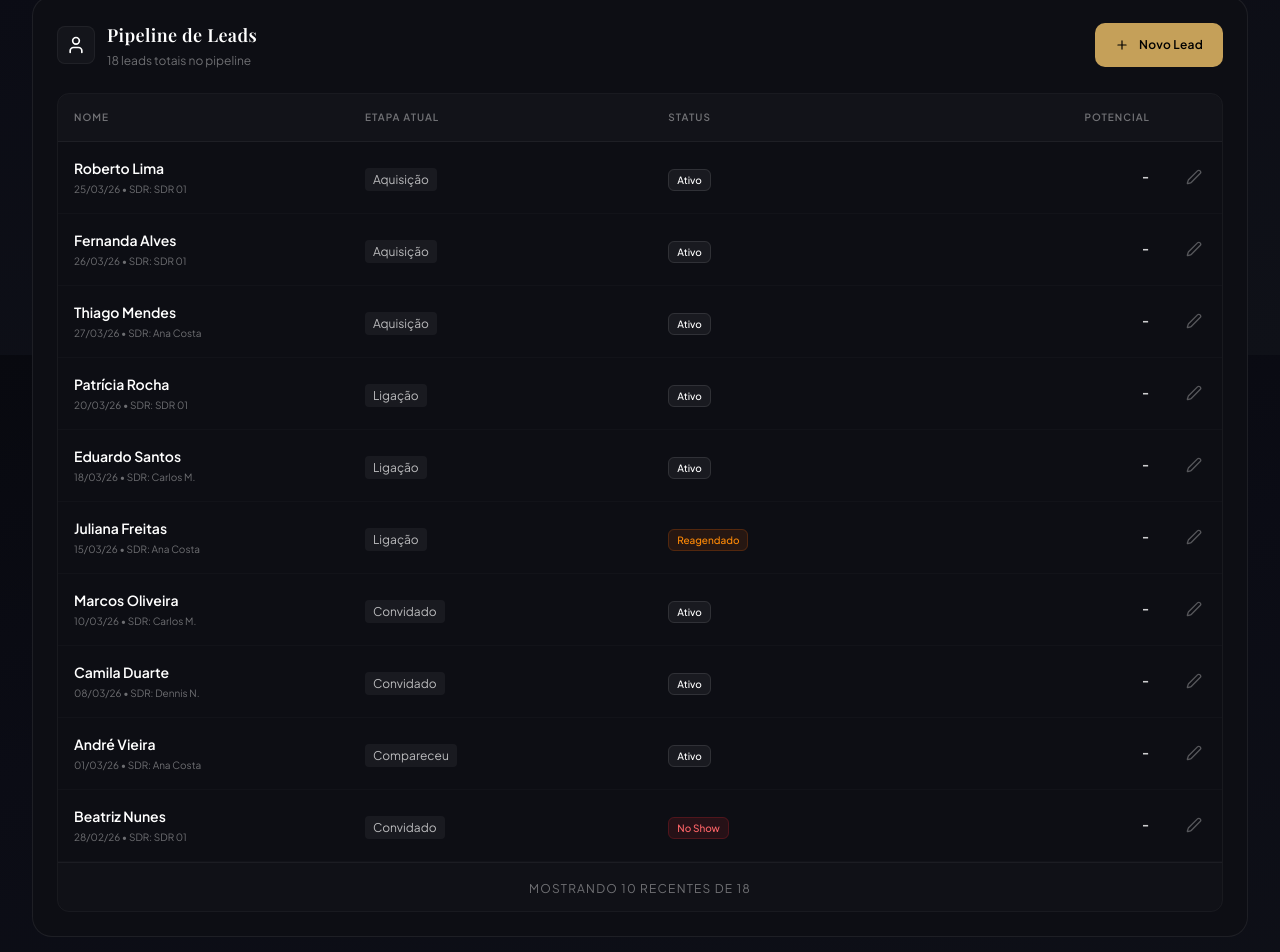
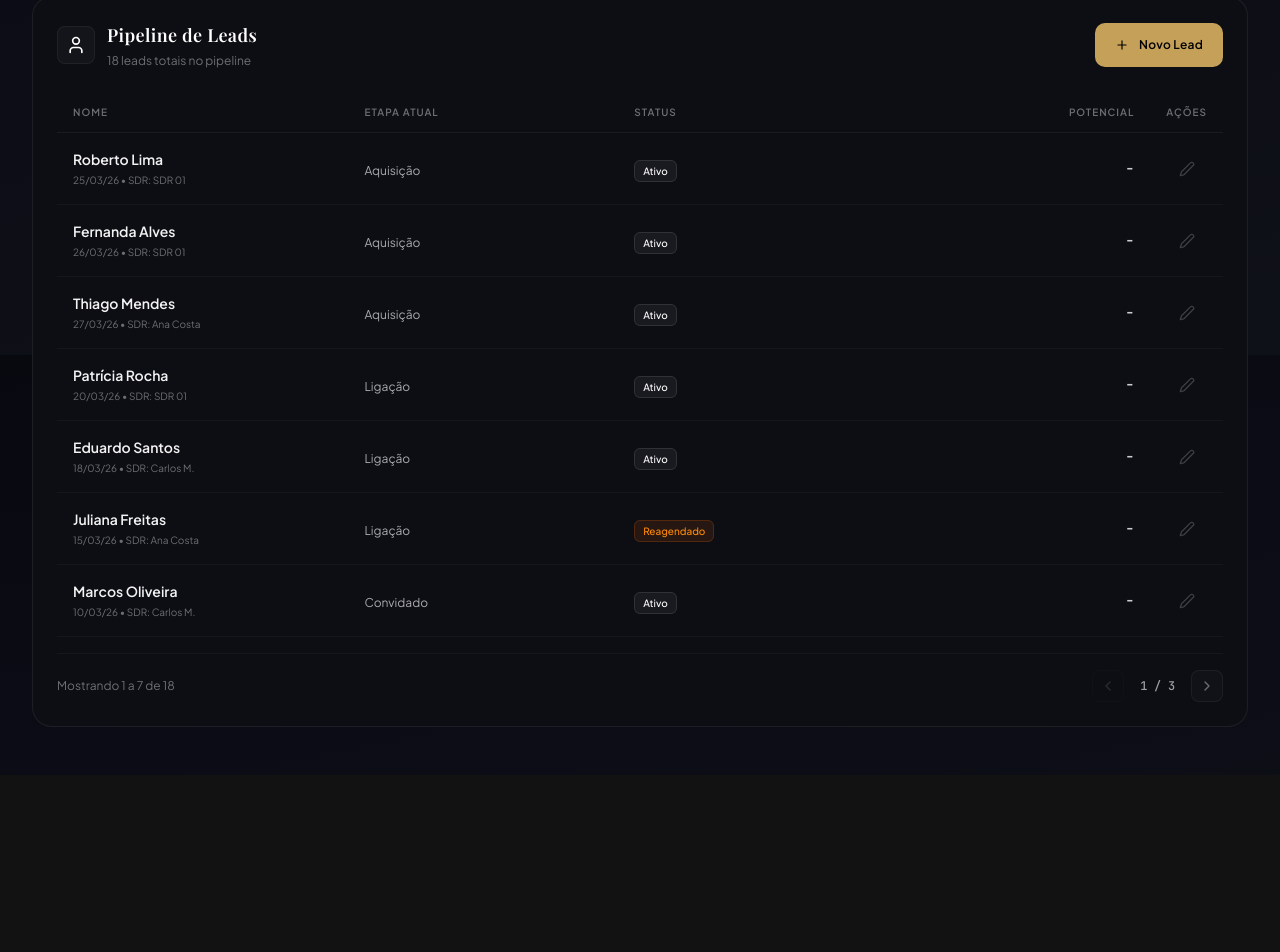
Before and after one commit to 777educacao-group/seven-metricas, a React (Vite) app: page / in a window 1280 px wide. Shown: the part 1245-2197 px from the top of the page. After the commit the page ends 2020 px from the top, so only its background shows below. Built offline with nearby package versions, Linux system fonts and the light colour scheme; a web font is replaced by a local one.

Commit message:
style: table redesign with full row hover states, pagination and enhanced pointer ux

```diff
--- a/src/components/table/LeadsTable.tsx
+++ b/src/components/table/LeadsTable.tsx
@@ -1,9 +1,11 @@
 import { useState } from 'react'
 import { useSevenStore, useFilteredLeads } from '../../store/useSevenStore'
 import { formatBRLCompact, formatDate } from '../../utils/formatters'
-import { User, Plus, Edit2 } from 'lucide-react'
+import { User, Plus, Edit2, ChevronLeft, ChevronRight } from 'lucide-react'
 import { LeadModal } from '../modal/LeadModal'
 import type { Lead } from '../../types'
+
+const ITEMS_PER_PAGE = 7
 
 export function LeadsTable() {
   const { isTvMode } = useSevenStore()
@@ -12,12 +14,22 @@ export function LeadsTable() {
   const [isModalOpen, setIsModalOpen] = useState(false)
   const [selectedLead, setSelectedLead] = useState<Lead | null>(null)
 
+  // Paginação
+  const [currentPage, setCurrentPage] = useState(1)
+  const totalPages = Math.max(1, Math.ceil(leads.length / ITEMS_PER_PAGE))
+
+  const currentLeads = leads.slice(
+    (currentPage - 1) * ITEMS_PER_PAGE,
+    currentPage * ITEMS_PER_PAGE
+  )
+
   function openNewLead() {
     setSelectedLead(null)
     setIsModalOpen(true)
   }
 
   function openEditLead(lead: Lead) {
+    if (isTvMode) return
     setSelectedLead(lead)
     setIsModalOpen(true)
   }
@@ -43,7 +55,7 @@ export function LeadsTable() {
   }
 
   return (
-    <div className="bento-card">
+    <div className="bento-card flex flex-col">
       <div className="flex justify-between items-center mb-6">
         <div className="flex items-center gap-3">
           <div className="p-2 bg-[rgba(255,255,255,0.03)] border border-[rgba(255,255,255,0.05)] rounded-lg text-white">
@@ -62,59 +74,100 @@ export function LeadsTable() {
         )}
       </div>
 
-      <div className="overflow-x-auto rounded-xl border border-[rgba(255,255,255,0.05)]">
+      {/* Tabela com scroll horizontal e visual melhorado */}
+      <div className="overflow-x-auto">
         <table className="w-full text-left border-collapse min-w-[800px]">
           <thead>
-            <tr className="bg-[rgba(255,255,255,0.02)] border-b border-[rgba(255,255,255,0.05)]">
-              <th className="p-4 text-[10px] font-semibold text-[rgba(255,255,255,0.4)] uppercase tracking-widest w-1/4">Nome</th>
-              <th className="p-4 text-[10px] font-semibold text-[rgba(255,255,255,0.4)] uppercase tracking-widest">Etapa Atual</th>
-              <th className="p-4 text-[10px] font-semibold text-[rgba(255,255,255,0.4)] uppercase tracking-widest">Status</th>
-              <th className="p-4 text-[10px] font-semibold text-[rgba(255,255,255,0.4)] uppercase tracking-widest text-right">Potencial</th>
-              {!isTvMode && <th className="p-4 w-12"></th>}
+            <tr className="border-b border-[rgba(255,255,255,0.06)]">
+              <th className="px-4 py-3 text-[10px] font-semibold text-[rgba(255,255,255,0.4)] uppercase tracking-widest w-1/4">Nome</th>
+              <th className="px-4 py-3 text-[10px] font-semibold text-[rgba(255,255,255,0.4)] uppercase tracking-widest">Etapa Atual</th>
+              <th className="px-4 py-3 text-[10px] font-semibold text-[rgba(255,255,255,0.4)] uppercase tracking-widest">Status</th>
+              <th className="px-4 py-3 text-[10px] font-semibold text-[rgba(255,255,255,0.4)] uppercase tracking-widest text-right">Potencial</th>
+              {!isTvMode && <th className="px-4 py-3 w-12 text-center text-[10px] font-semibold text-[rgba(255,255,255,0.4)] uppercase tracking-widest">Ações</th>}
             </tr>
           </thead>
           <tbody>
-            {leads.slice(0, 10).map((l) => (
-              <tr key={l.id} className="border-b border-[rgba(255,255,255,0.02)] hover:bg-[rgba(255,255,255,0.02)] transition-colors">
-                <td className="p-4">
-                  <div className="font-semibold text-sm text-white">{l.nome}</div>
-                  <div className="text-[10px] text-[rgba(255,255,255,0.4)] mt-1">{formatDate(l.dataEntrada)} • SDR: {l.responsavel}</div>
+            {currentLeads.length === 0 ? (
+              <tr>
+                <td colSpan={isTvMode ? 4 : 5} className="py-8 text-center text-[rgba(255,255,255,0.3)] text-sm">
+                  Nenhum lead encontrado neste período.
                 </td>
-                <td className="p-4">
-                  <span className="text-xs text-[rgba(255,255,255,0.7)] bg-[rgba(255,255,255,0.05)] px-2 py-1 rounded">
+              </tr>
+            ) : (
+              currentLeads.map((l) => (
+                <tr
+                  key={l.id}
+                  onClick={() => openEditLead(l)}
+                  className={`border-b border-[rgba(255,255,255,0.03)] hover:bg-[rgba(255,255,255,0.02)] transition-colors group ${!isTvMode ? 'cursor-pointer' : ''}`}
+                >
+                  <td className="px-4 py-4">
+                    <div className="font-semibold text-sm text-[rgba(255,255,255,0.95)] group-hover:text-white transition-colors">
+                      {l.nome}
+                    </div>
+                    <div className="text-[10px] text-[rgba(255,255,255,0.4)] mt-1">
+                      {formatDate(l.dataEntrada)} • SDR: {l.responsavel}
+                    </div>
+                  </td>
+                  <td className="px-4 py-4">
+                    <span className="text-xs text-[rgba(255,255,255,0.65)]">
                       {stageLabels[l.etapa]}
                     </span>
                   </td>
-                <td className="p-4">
+                  <td className="px-4 py-4">
                     <span className={`text-[10px] px-2 py-1 rounded-md border font-medium ${statusColors[l.status]}`}>
                       {statusLabels[l.status]}
                     </span>
                   </td>
-                <td className="p-4 text-right">
+                  <td className="px-4 py-4 text-right">
                     <span className="metric-value font-medium text-[rgba(255,255,255,0.8)]">
-                    {l.comprou ? formatBRLCompact(l.valorVendido) : (l.status === 'follow_up' ? '-' /* UI handles this differently if needed */ : '-')}
+                      {l.comprou
+                        ? formatBRLCompact(l.valorVendido)
+                        : (l.status === 'follow_up' ? formatBRLCompact(l.valorVendido > 0 ? l.valorVendido : 75000) : '-')}
                     </span>
                   </td>
                   {!isTvMode && (
-                  <td className="p-4 text-center">
-                    <button
-                      onClick={() => openEditLead(l)}
-                      className="text-[rgba(255,255,255,0.3)] hover:text-[#C5A059] transition-colors p-1"
-                      aria-label="Editar"
-                    >
+                    <td className="px-4 py-4 text-center">
+                      <div className="flex justify-center text-[rgba(255,255,255,0.2)] group-hover:text-[#C5A059] transition-colors">
                         <Edit2 size={16} />
-                    </button>
+                      </div>
                     </td>
                   )}
                 </tr>
-            ))}
+              ))
+            )}
           </tbody>
         </table>
-        {leads.length > 10 && (
-          <div className="p-3 text-center border-t border-[rgba(255,255,255,0.05)] bg-[rgba(255,255,255,0.01)]">
-            <span className="text-xs text-[rgba(255,255,255,0.4)] uppercase tracking-widest">Mostrando 10 recentes de {leads.length}</span>
       </div>
-        )}
+
+      {/* Paginação */}
+      <div className="mt-4 pt-4 border-t border-[rgba(255,255,255,0.04)] flex items-center justify-between">
+        <div className="text-xs text-[rgba(255,255,255,0.4)]">
+          Mostrando {(currentPage - 1) * ITEMS_PER_PAGE + 1} a {Math.min(currentPage * ITEMS_PER_PAGE, leads.length)} de {leads.length}
+        </div>
+
+        <div className="flex items-center gap-2">
+          <button
+            disabled={currentPage === 1}
+            onClick={() => setCurrentPage(p => p - 1)}
+            className="btn-icon !w-8 !h-8 disabled:opacity-30 disabled:cursor-not-allowed border border-[rgba(255,255,255,0.05)] bg-[rgba(255,255,255,0.02)]"
+            aria-label="Página Anterior"
+          >
+            <ChevronLeft size={16} />
+          </button>
+
+          <span className="text-xs font-medium text-[rgba(255,255,255,0.6)] px-2 metric-value">
+            {currentPage} / {totalPages}
+          </span>
+
+          <button
+            disabled={currentPage === totalPages}
+            onClick={() => setCurrentPage(p => p + 1)}
+            className="btn-icon !w-8 !h-8 disabled:opacity-30 disabled:cursor-not-allowed border border-[rgba(255,255,255,0.05)] bg-[rgba(255,255,255,0.02)]"
+            aria-label="Próxima Página"
+          >
+            <ChevronRight size={16} />
+          </button>
+        </div>
       </div>
 
       <LeadModal
```
Lines whose indentation alone changed are shown as unchanged.
